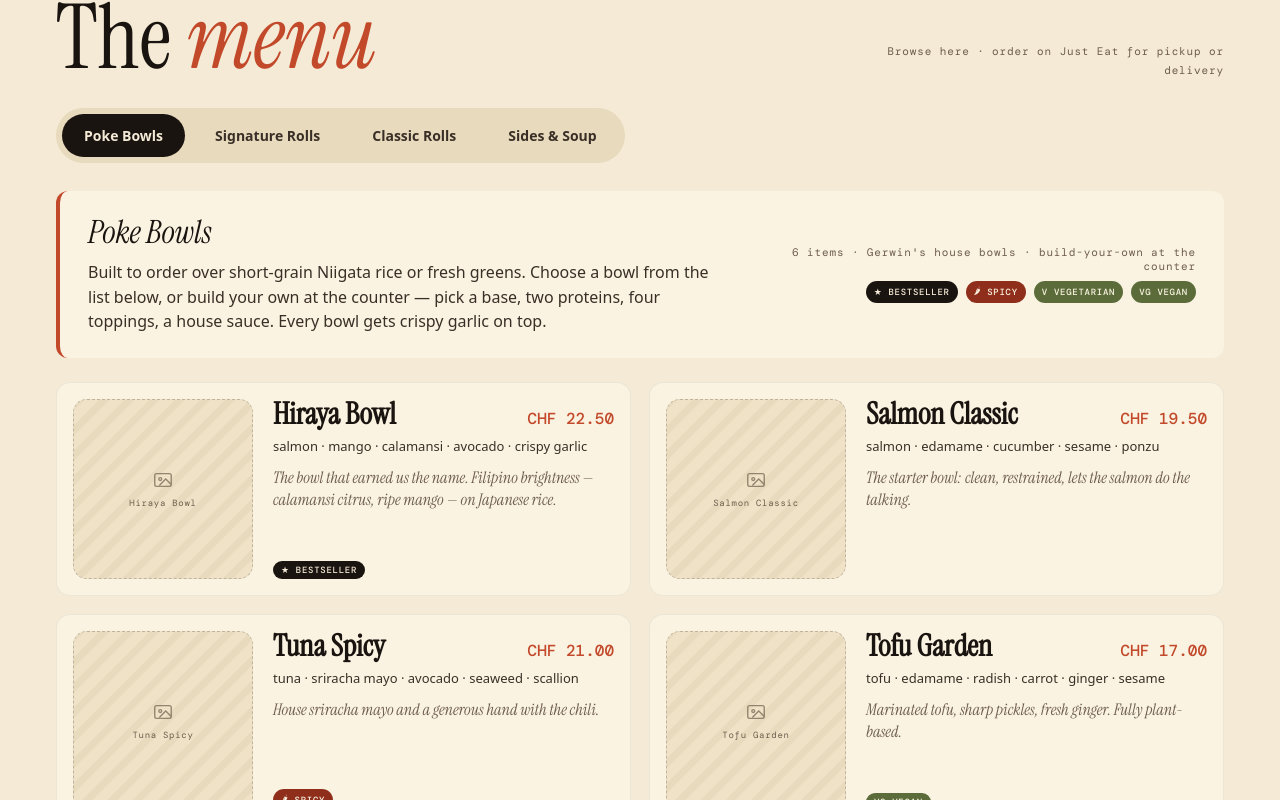
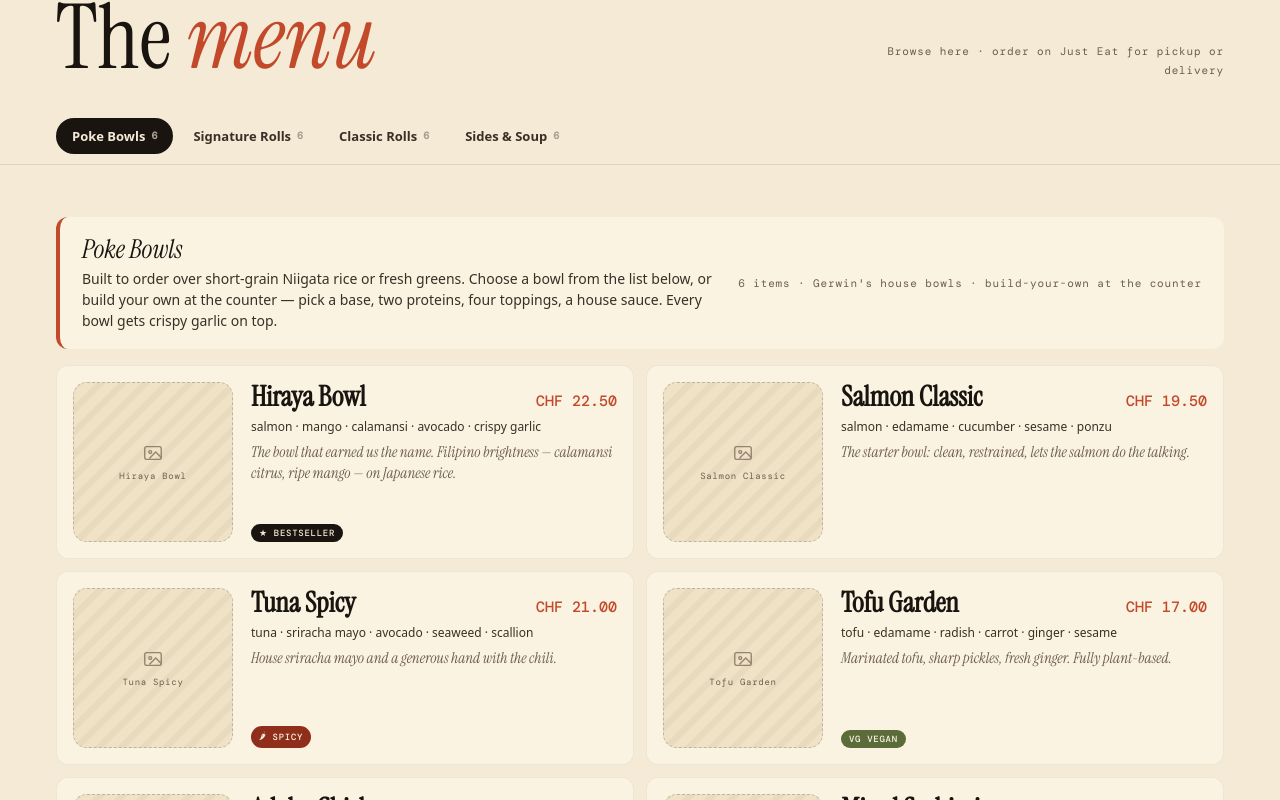
Before and after one commit to baselbill/hiraya, a React (Vite) app: page / in a window 1280 px wide. Shown: the part 2000-2800 px from the top of the page. Built offline with nearby package versions, Linux system fonts and the light colour scheme; a web font is replaced by a local one.

Commit message:
feat: scroll-based menu layout with sticky category nav

```diff
--- a/src/components/website.jsx
+++ b/src/components/website.jsx
@@ -1,9 +1,19 @@
-import { useState } from 'react';
+import { useState, useEffect, useRef } from 'react';
 import { t, useLang, LANG_LIST, MENU_I18N, ITEM_I18N } from '../i18n.js';
 import { Inabel } from './system.jsx';
 import { DualGlyph } from './marks.jsx';
 
 const JUST_EAT_URL = 'https://www.just-eat.ch/en/menu/hiraya-asian-fusion-sushi';
+
+const useIsMobile = () => {
+  const [mobile, setMobile] = useState(() => window.innerWidth < 768);
+  useEffect(() => {
+    const fn = () => setMobile(window.innerWidth < 768);
+    window.addEventListener('resize', fn);
+    return () => window.removeEventListener('resize', fn);
+  }, []);
+  return mobile;
+};
 
 const MENU = {
   poke: {
@@ -390,117 +400,206 @@ const FusionStory = ({ lang }) => (
 );
 
 // ── Menu ──
-const MenuCard = ({ item, lang }) => {
+const MenuCard = ({ item, lang, isMobile = false }) => {
   const desc = ITEM_I18N[item.id] && ITEM_I18N[item.id][lang];
+  // Mobile: text left, small thumbnail right (Just Eat mobile pattern)
+  // Desktop: large thumbnail left, text right
   return (
     <article style={{
-      display: 'grid', gridTemplateColumns: '180px 1fr', gap: 20,
-      background: 'var(--linen)', borderRadius: 14, padding: 16,
+      display: 'grid',
+      gridTemplateColumns: isMobile ? '1fr 88px' : '160px 1fr',
+      gap: isMobile ? 12 : 18,
+      background: 'var(--linen)', borderRadius: 12, padding: isMobile ? 14 : 16,
       border: '1px solid rgba(26,20,16,0.06)',
     }}>
-      <FoodPlaceholder label={item.name} />
-      <div style={{ display: 'flex', flexDirection: 'column', gap: 8, minWidth: 0 }}>
-        <div style={{ display: 'flex', justifyContent: 'space-between', alignItems: 'baseline', gap: 12 }}>
-          <h3 style={{ fontFamily: 'var(--f-display)', fontSize: 30, lineHeight: 1, margin: 0, color: 'var(--ink)' }}>
+      {!isMobile && <FoodPlaceholder label={item.name} />}
+      <div style={{ display: 'flex', flexDirection: 'column', gap: 6, minWidth: 0 }}>
+        <div style={{ display: 'flex', justifyContent: 'space-between', alignItems: 'baseline', gap: 8 }}>
+          <h3 style={{ fontFamily: 'var(--f-display)', fontSize: isMobile ? 20 : 28, lineHeight: 1.05, margin: 0, color: 'var(--ink)' }}>
             {item.name}
           </h3>
-          <span style={{ fontFamily: 'var(--f-mono)', fontSize: 16, color: 'var(--clay)', fontWeight: 500, whiteSpace: 'nowrap' }}>
+          {!isMobile && (
+            <span style={{ fontFamily: 'var(--f-mono)', fontSize: 15, color: 'var(--clay)', fontWeight: 500, whiteSpace: 'nowrap' }}>
               CHF {item.price.toFixed(2)}
             </span>
+          )}
         </div>
-        <div style={{ fontFamily: 'var(--f-sans)', fontSize: 13, color: 'var(--ink-soft)', lineHeight: 1.5 }}>
+        <div style={{ fontFamily: 'var(--f-sans)', fontSize: 12, color: 'var(--ink-soft)', lineHeight: 1.5 }}>
           {item.ingredients}
         </div>
-        {desc && (
-          <div style={{ fontFamily: 'var(--f-display)', fontStyle: 'italic', fontSize: 16, color: 'var(--ink-mute)', lineHeight: 1.4, marginTop: 2 }}>
+        {desc && !isMobile && (
+          <div style={{ fontFamily: 'var(--f-display)', fontStyle: 'italic', fontSize: 15, color: 'var(--ink-mute)', lineHeight: 1.4 }}>
             {desc}
           </div>
         )}
-        {item.tags && item.tags.length > 0 && (
-          <div style={{ display: 'flex', gap: 6, flexWrap: 'wrap', marginTop: 'auto', paddingTop: 6 }}>
-            {item.tags.map(tag => <TagChip key={tag} tag={tag} lang={lang} small />)}
+        <div style={{ display: 'flex', justifyContent: 'space-between', alignItems: 'center', marginTop: 'auto', paddingTop: 6, flexWrap: 'wrap', gap: 6 }}>
+          <div style={{ display: 'flex', gap: 5, flexWrap: 'wrap' }}>
+            {item.tags && item.tags.map(tag => <TagChip key={tag} tag={tag} lang={lang} small />)}
+          </div>
+          {isMobile && (
+            <span style={{ fontFamily: 'var(--f-mono)', fontSize: 14, color: 'var(--clay)', fontWeight: 500, whiteSpace: 'nowrap' }}>
+              CHF {item.price.toFixed(2)}
+            </span>
+          )}
+        </div>
+      </div>
+      {isMobile && (
+        <div style={{ alignSelf: 'center' }}>
+          <FoodPlaceholder label={item.name} />
         </div>
       )}
-      </div>
     </article>
   );
 };
 
 const Menu = ({ lang }) => {
-  const [active, setActive] = useState('poke');
-  const catData = MENU[active];
-  const catMeta = MENU_I18N[active];
+  const isMobile = useIsMobile();
+  const [activeKey, setActiveKey] = useState('poke');
+  const [headerH, setHeaderH] = useState(110);
+  const catNavRef = useRef(null);
+  const sectionRefs = useRef({});
+  const px = isMobile ? '20px' : '56px';
+
+  useEffect(() => {
+    const header = document.querySelector('header');
+    if (header) setHeaderH(header.offsetHeight);
+  }, [isMobile]);
+
+  useEffect(() => {
+    const observers = [];
+    Object.keys(MENU).forEach(key => {
+      const el = sectionRefs.current[key];
+      if (!el) return;
+      const obs = new IntersectionObserver(
+        ([entry]) => { if (entry.isIntersecting) setActiveKey(key); },
+        { rootMargin: '-20% 0px -65% 0px' }
+      );
+      obs.observe(el);
+      observers.push(obs);
+    });
+    return () => observers.forEach(o => o.disconnect());
+  }, []);
+
+  const scrollToSection = (e, key) => {
+    e.preventDefault();
+    const el = sectionRefs.current[key];
+    if (!el) return;
+    const catNavH = catNavRef.current ? catNavRef.current.offsetHeight : 50;
+    const top = el.getBoundingClientRect().top + window.scrollY - headerH - catNavH - 16;
+    window.scrollTo({ top, behavior: 'smooth' });
+  };
+
   return (
-    <section id="menu" style={{ background: 'var(--paper)', padding: '90px 56px 80px' }}>
-      <div style={{ display: 'flex', alignItems: 'flex-end', justifyContent: 'space-between', marginBottom: 28, flexWrap: 'wrap', gap: 24 }}>
+    <section id="menu" style={{ background: 'var(--paper)', paddingBottom: 80 }}>
+
+      {/* Section header */}
+      <div style={{ padding: `90px ${px} 28px` }}>
+        <div style={{ display: 'flex', alignItems: 'flex-end', justifyContent: 'space-between', flexWrap: 'wrap', gap: 24 }}>
           <div>
             <div className="mono" style={{ color: 'var(--clay)' }}>{t(lang, 'menu.eyebrow')}</div>
             <Rich as="div" html={t(lang, 'menu.title.html')}
                   style={{ fontFamily: 'var(--f-display)', fontSize: 'clamp(48px, 7vw, 96px)', lineHeight: 0.92, marginTop: 6 }} />
           </div>
+          {!isMobile && (
             <div className="mono" style={{ color: 'var(--ink-mute)', maxWidth: 360, textAlign: 'right', lineHeight: 1.7 }}>
               {t(lang, 'menu.browseInst')}
             </div>
+          )}
+        </div>
       </div>
 
-      <div style={{ display: 'flex', gap: 8, padding: 6, background: 'var(--bone)', borderRadius: 999, flexWrap: 'wrap', width: 'fit-content' }}>
+      {/* Sticky category nav */}
+      <div ref={catNavRef} style={{
+        position: 'sticky', top: headerH, zIndex: 50,
+        background: 'var(--paper)',
+        borderBottom: '1px solid rgba(26,20,16,0.1)',
+        padding: `10px ${px}`,
+      }}>
+        <div className="menu-cat-nav" style={{
+          display: 'flex', gap: 4,
+          overflowX: 'auto', scrollbarWidth: 'none', msOverflowStyle: 'none',
+        }}>
           {Object.entries(MENU).map(([k]) => (
-          <button key={k} onClick={() => setActive(k)}
-                  style={{
-                    padding: '12px 22px', border: 'none', borderRadius: 999, cursor: 'pointer',
-                    fontFamily: 'var(--f-sans)', fontSize: 14, fontWeight: 600,
-                    background: active === k ? 'var(--ink)' : 'transparent',
-                    color: active === k ? 'var(--paper)' : 'var(--ink-soft)',
-                  }}>{MENU_I18N[k].label[lang]}</button>
+            <a key={k} href={`#menu-${k}`} onClick={e => scrollToSection(e, k)} style={{
+              padding: '9px 16px', borderRadius: 999, cursor: 'pointer',
+              fontFamily: 'var(--f-sans)', fontSize: 13, fontWeight: 600,
+              background: activeKey === k ? 'var(--ink)' : 'transparent',
+              color: activeKey === k ? 'var(--paper)' : 'var(--ink-soft)',
+              textDecoration: 'none', whiteSpace: 'nowrap', flexShrink: 0,
+              transition: 'background 0.15s, color 0.15s',
+              display: 'inline-flex', alignItems: 'center', gap: 6,
+            }}>
+              {MENU_I18N[k].label[lang]}
+              <span style={{
+                fontFamily: 'var(--f-mono)', fontSize: 10,
+                opacity: activeKey === k ? 0.65 : 0.4,
+              }}>{MENU[k].items.length}</span>
+            </a>
           ))}
         </div>
+      </div>
 
+      {/* All categories stacked */}
+      <div style={{ padding: `0 ${px}` }}>
+        {Object.entries(MENU).map(([k, cat]) => {
+          const catMeta = MENU_I18N[k];
+          return (
+            <div key={k} id={`menu-${k}`} ref={el => { sectionRefs.current[k] = el; }} style={{ paddingTop: 52, paddingBottom: 12 }}>
+
+              {/* Category header */}
               <div style={{
-        marginTop: 28, padding: '24px 28px',
-        background: 'var(--linen)', borderRadius: 12,
-        borderLeft: '4px solid var(--clay)',
-        display: 'grid', gridTemplateColumns: '1.4fr 1fr', gap: 32, alignItems: 'center',
+                padding: '18px 22px', background: 'var(--linen)', borderRadius: 12,
+                borderLeft: '4px solid var(--clay)', marginBottom: 16,
+                display: 'flex', justifyContent: 'space-between',
+                alignItems: isMobile ? 'flex-start' : 'center',
+                flexDirection: isMobile ? 'column' : 'row',
+                gap: 12,
               }}>
                 <div>
-          <div style={{ fontFamily: 'var(--f-display)', fontStyle: 'italic', fontSize: 32, lineHeight: 1.1, color: 'var(--ink)' }}>
+                  <div style={{ fontFamily: 'var(--f-display)', fontStyle: 'italic', fontSize: 26, lineHeight: 1.1, color: 'var(--ink)' }}>
                     {catMeta.label[lang]}
                   </div>
-          <div style={{ fontFamily: 'var(--f-sans)', fontSize: 16, color: 'var(--ink-soft)', lineHeight: 1.55, marginTop: 10 }}>
+                  <div style={{ fontFamily: 'var(--f-sans)', fontSize: 14, color: 'var(--ink-soft)', lineHeight: 1.5, marginTop: 5 }}>
                     {catMeta.intro[lang]}
                   </div>
                 </div>
-        <div style={{ display: 'flex', flexDirection: 'column', gap: 8, alignItems: 'flex-end' }}>
-          <span className="mono" style={{ color: 'var(--ink-mute)', textAlign: 'right' }}>
-            {catData.items.length} {t(lang, 'menu.itemsLabel')} · {catMeta.sub[lang]}
+                <span className="mono" style={{ color: 'var(--ink-mute)', whiteSpace: 'nowrap', flexShrink: 0 }}>
+                  {cat.items.length} {t(lang, 'menu.itemsLabel')} · {catMeta.sub[lang]}
                 </span>
-          <div style={{ display: 'flex', gap: 8, flexWrap: 'wrap', justifyContent: 'flex-end' }}>
-            <TagChip tag="bestseller" lang={lang} small />
-            <TagChip tag="spicy" lang={lang} small />
-            <TagChip tag="veg" lang={lang} small />
-            <TagChip tag="vegan" lang={lang} small />
+              </div>
+
+              {/* Items */}
+              <div style={{
+                display: 'grid',
+                gridTemplateColumns: isMobile ? '1fr' : 'repeat(auto-fill, minmax(460px, 1fr))',
+                gap: 12,
+              }}>
+                {cat.items.map(item => <MenuCard key={item.id} item={item} lang={lang} isMobile={isMobile} />)}
               </div>
             </div>
+          );
+        })}
       </div>
 
-      <div style={{ display: 'grid', gridTemplateColumns: 'repeat(auto-fill, minmax(480px, 1fr))', gap: 18, marginTop: 24 }}>
-        {catData.items.map(item => <MenuCard key={item.id} item={item} lang={lang} />)}
-      </div>
-
+      {/* Bottom CTA */}
       <div style={{
-        marginTop: 36, padding: '28px 36px',
+        margin: `36px ${px} 0`,
+        padding: isMobile ? '24px 22px' : '28px 36px',
         background: 'var(--ink)', color: 'var(--paper)', borderRadius: 14,
-        display: 'flex', justifyContent: 'space-between', alignItems: 'center', gap: 24, flexWrap: 'wrap',
+        display: 'flex', flexDirection: isMobile ? 'column' : 'row',
+        justifyContent: 'space-between', alignItems: isMobile ? 'flex-start' : 'center',
+        gap: 20,
       }}>
         <div>
           <div className="mono" style={{ color: 'var(--ember)' }}>{t(lang, 'menu.cta.eyebrow')}</div>
           <Rich as="div" html={t(lang, 'menu.cta.title.html')}
                 color="var(--ember)"
-                style={{ fontFamily: 'var(--f-display)', fontSize: 36, lineHeight: 1.05, marginTop: 4 }} />
+                style={{ fontFamily: 'var(--f-display)', fontSize: isMobile ? 28 : 36, lineHeight: 1.05, marginTop: 4 }} />
           <div style={{ fontFamily: 'var(--f-sans)', fontSize: 14, color: 'rgba(244,234,214,0.7)', marginTop: 6 }}>
             {t(lang, 'menu.cta.body')}
           </div>
         </div>
-        <JustEatLink size="lg" lang={lang} />
+        <JustEatLink size={isMobile ? 'md' : 'lg'} lang={lang} />
       </div>
     </section>
   );
--- a/src/tokens.css
+++ b/src/tokens.css
@@ -59,3 +59,6 @@ button { cursor: pointer; }
 
 /* rich text: italic <i> uses --rich-color */
 .rich i { font-style: italic; color: var(--rich-color, var(--clay)); }
+
+/* hide scrollbar on category nav pill row */
+.menu-cat-nav::-webkit-scrollbar { display: none; }
```
Lines whose indentation alone changed are shown as unchanged.
